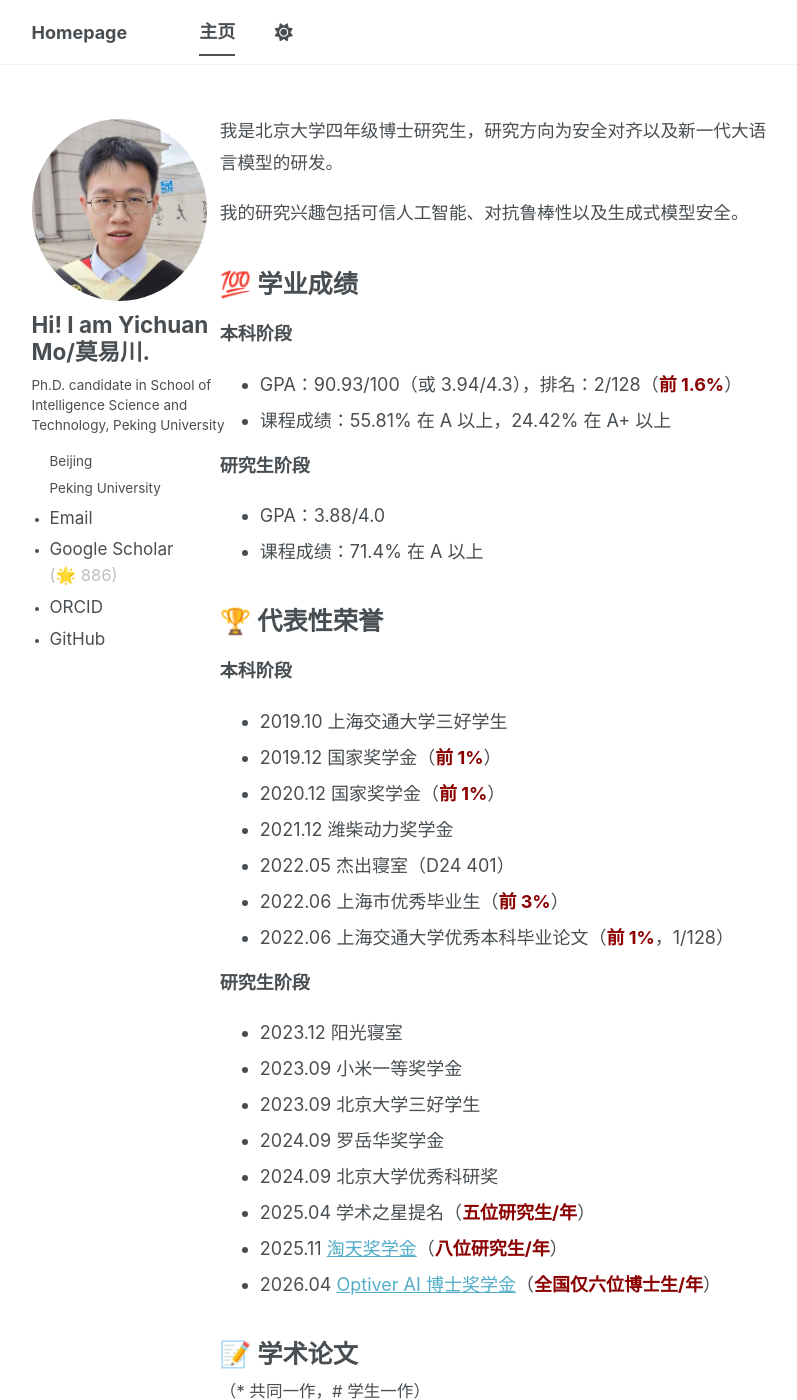
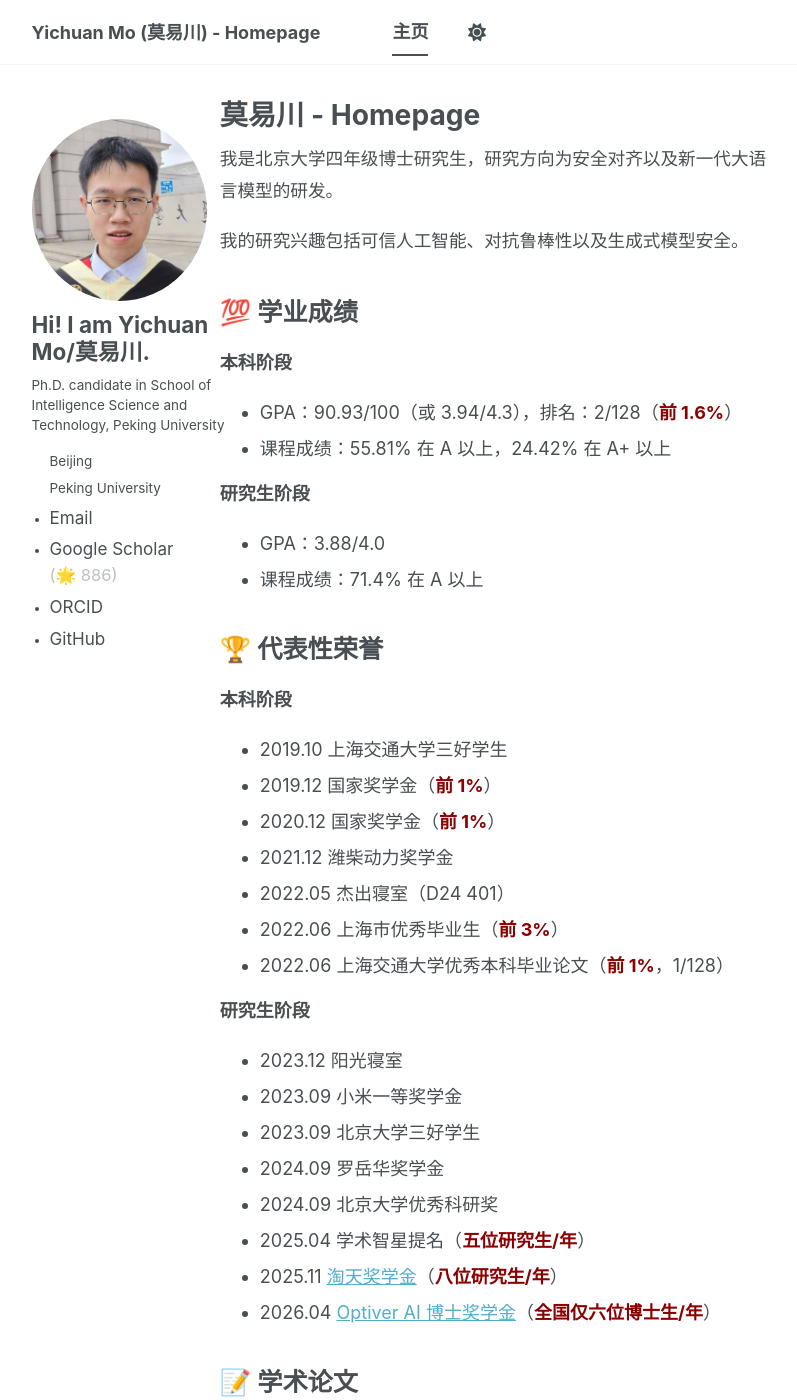
Before and after one commit to mo666666/mo666666.github.io, a Jekyll site: the page built from _pages/about-zh.md, in a window 1280 px wide and 1400 px high. Shown: the whole window, without its empty margins (164-961 px from the left). Built offline with Jekyll 4.4.1, drawn with Linux system fonts in a browser that asks for light colours; a script bundle is joined from its source files by our own code; library files that are not in the unit come from our copies.

```diff
--- a/_config.yml
+++ b/_config.yml
@@ -9,10 +9,10 @@
 # Basic Site Settings
 locale                   : "en-US"
 site_theme               : "default" # The available themes options are "default", "air", "sunrise", "mint", "dirt" and "contrast"
-title                    : "Homepage"
+title                    : "Yichuan Mo (莫易川) - Homepage"
 title_separator          : "-"
 name                     : &name "Yichuan Mo"
-description              : &description "Your Name's academic portfolio"   # Update this with a general description of your site, this is the default if not overridden by a page
+description              : &description "Yichuan Mo is a fourth-year Ph.D. candidate at Peking University."   # Update this with a general description of your site, this is the default if not overridden by a page
 url                      : "https://mo666666.github.io" # The base hostname & protocol for your site e.g. "https://[your GitHub username].github.io",
                                                            # or if you already have some other page hosted on Github then use "https://[your GitHub username].github.io/[Your Repo Name]"
 baseurl                  : "" # the subpath of your site, e.g. "/blog"
--- a/_pages/about-zh.md
+++ b/_pages/about-zh.md
@@ -1,6 +1,6 @@
 ---
 permalink: /zh/
-title: ""
+title: "莫易川 - Homepage"
 author_profile: true
 ---
 
@@ -45,7 +45,7 @@
    <li>2023.09 北京大学三好学生</li>
    <li>2024.09 ‌罗岳华奖学金</li>
    <li>2024.09 北京大学优秀科研奖</li>
-  <li>2025.04 学术之星提名（<strong style="color: #8B0000;">五位研究生/年</strong>）</li>
+  <li>2025.04 学术智星提名（<strong style="color: #8B0000;">五位研究生/年</strong>）</li>
   <li>2025.11 <a href="https://mp.weixin.qq.com/s/2f75EA4WrAkxEw2N8lQ6zA">淘天奖学金</a>（<strong style="color: #8B0000;">八位研究生/年</strong>）</li>
   <li>2026.04 <a href="https://mp.weixin.qq.com/s/0o5mH7wNe_JpQ994gPrQZg">Optiver AI 博士奖学金</a>（<strong style="color: #8B0000;">全国仅六位博士生/年</strong>）</li>
 
```
Also changed, not shown: _pages/about.md (+1 -1 lines).
